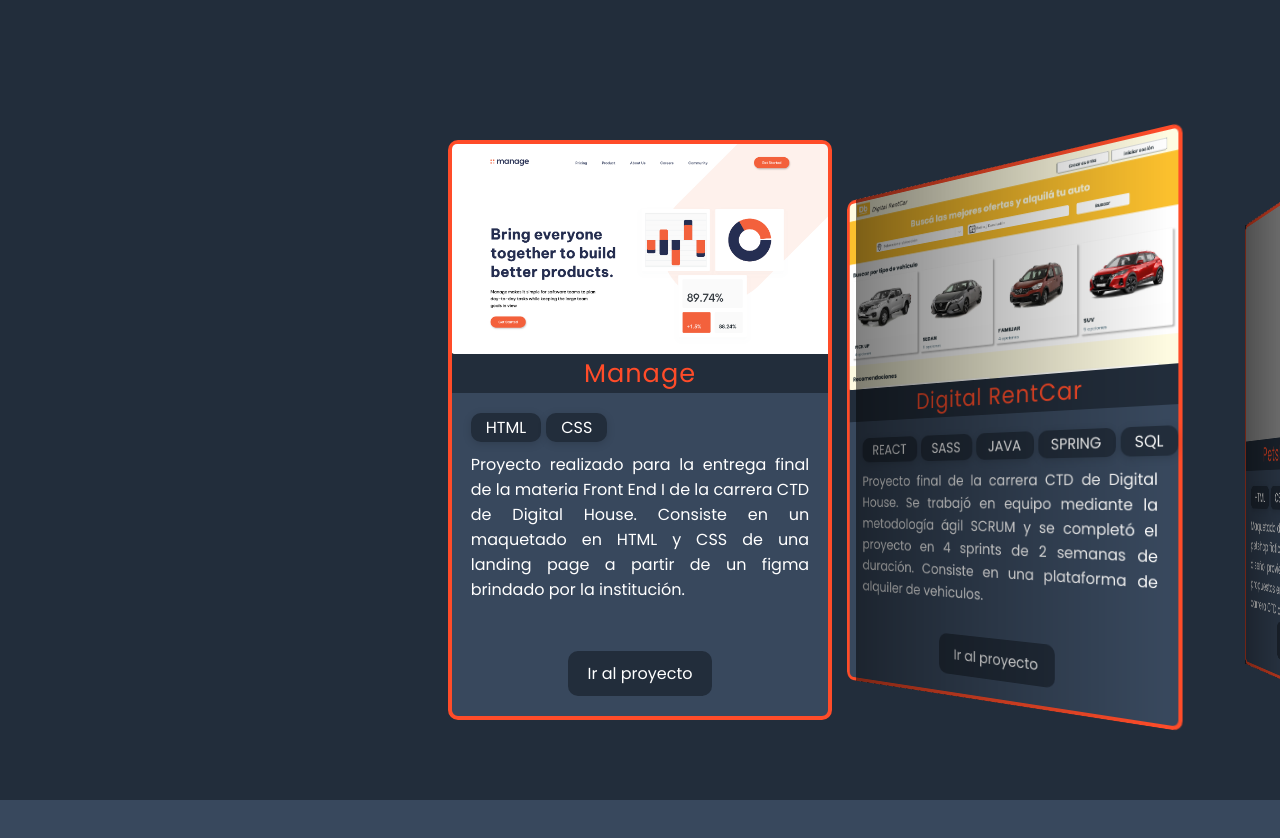
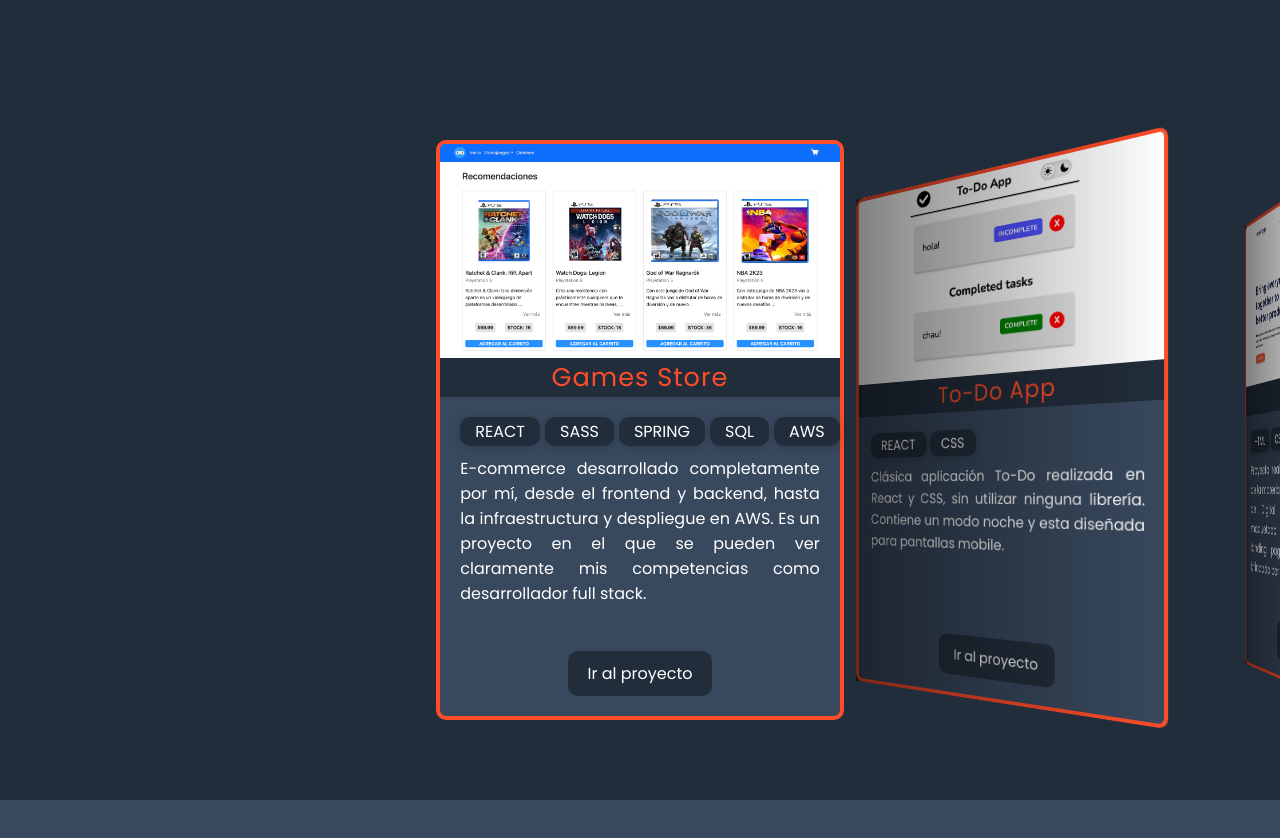
Before and after one commit to SantiBrun0/my-portfolio, a React (Vite) app: page / in a window 1280 px wide. Shown: the part 1600-2438 px from the top of the page. Built offline with nearby package versions, Linux system fonts and the light colour scheme; grey boxes are pictures that could not be loaded.

Commit message:
add projects

```diff
--- a/src/components/Carrusel.jsx
+++ b/src/components/Carrusel.jsx
@@ -12,7 +12,7 @@
 export default function Carrusel() {
 
   const { width } = useScreenSize()
-console.log(width);
+
   return (
     <>
         <div className="carrusel-container">
@@ -43,6 +43,35 @@
                 modules={[EffectCoverflow, Pagination]}
                 className="mySwiper"
             >
+                <SwiperSlide>
+                    <div className='project-card'>
+                        <img src="/games-store.png" alt="imagen-proyecto" />
+                        <h3>Games Store</h3>
+                        <div className='techs'>
+                            <span>REACT</span>
+                            <span>SASS</span>
+                            <span>SPRING</span>
+                            <span>SQL</span>
+                            <span>AWS</span>
+                        </div>
+                        <p>E-commerce desarrollado completamente por mí, desde el frontend y backend, hasta la infraestructura y despliegue en AWS. Es un proyecto en el que se pueden ver claramente mis competencias como desarrollador full stack.</p>
+                        <a target='_blank' href="http://games-store-bucket.s3-website.us-east-2.amazonaws.com/">Ir al proyecto</a>
+                    </div>
+                </SwiperSlide>
+
+                <SwiperSlide>
+                    <div className='project-card'>
+                        <img src="/todoapp.png" alt="imagen-proyecto" />
+                        <h3>To-Do App</h3>
+                        <div className='techs'>
+                            <span>REACT</span>
+                            <span>CSS</span>
+                        </div>
+                        <p>Clásica aplicación To-Do realizada en React y CSS, sin utilizar ninguna librería. Contiene un modo noche y esta diseñada para pantallas mobile.</p>
+                        <a target='_blank' href="https://todoappsb.netlify.app/">Ir al proyecto</a>
+                    </div>
+                </SwiperSlide>
+
                 <SwiperSlide>
                     <div className='project-card'>
                         <img src="/manage.png" alt="imagen-proyecto" />
@@ -95,28 +124,6 @@
                         <a target='_blank'>Ir al proyecto</a>
                     </div>
                 </SwiperSlide>
-
-                <SwiperSlide>
-                    <div className='project-card'>
-                        <img src="/devatwork.png" alt="imagen-proyecto" />
-                        <h3>Trabajando..</h3>
-                        <div className='techs'>
-                        </div>
-                        <p></p>
-                        <a target='_blank'>Ir al proyecto</a>
-                    </div>
-                </SwiperSlide>
-
-                <SwiperSlide>
-                    <div className='project-card'>
-                        <img src="/devatwork.png" alt="imagen-proyecto" />
-                        <h3>Trabajando..</h3>
-                        <div className='techs'>
-                        </div>
-                        <p></p>
-                        <a target='_blank'>Ir al proyecto</a>
-                    </div>
-                </SwiperSlide>
             </Swiper>
         </div>
     </>
```
Also changed, not shown: public/games-store.png (added), public/todoapp.png (added).
